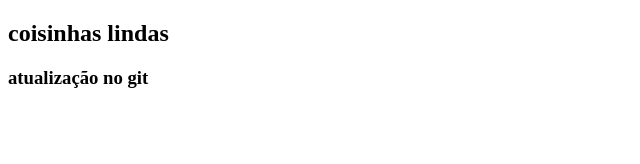
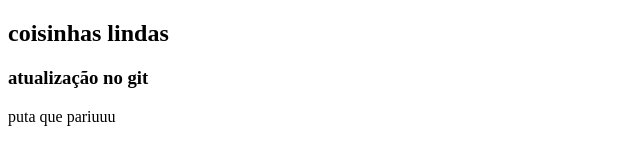
Before and after one commit to luizanuness/EDUCATI, a plain HTML site: page index.html in a window 1280 px wide. Shown: the whole page, without its empty margins (0-640 px from the left). Drawn offline with Linux system fonts and the light colour scheme.

Commit message:
Update index.html

```diff
--- a/index.html
+++ b/index.html
@@ -9,5 +9,6 @@
 <body>
     <h2>coisinhas lindas</h2>
     <h3>atualização no git</h3>
+    puta que pariuuu
 </body>
 </html>
```
